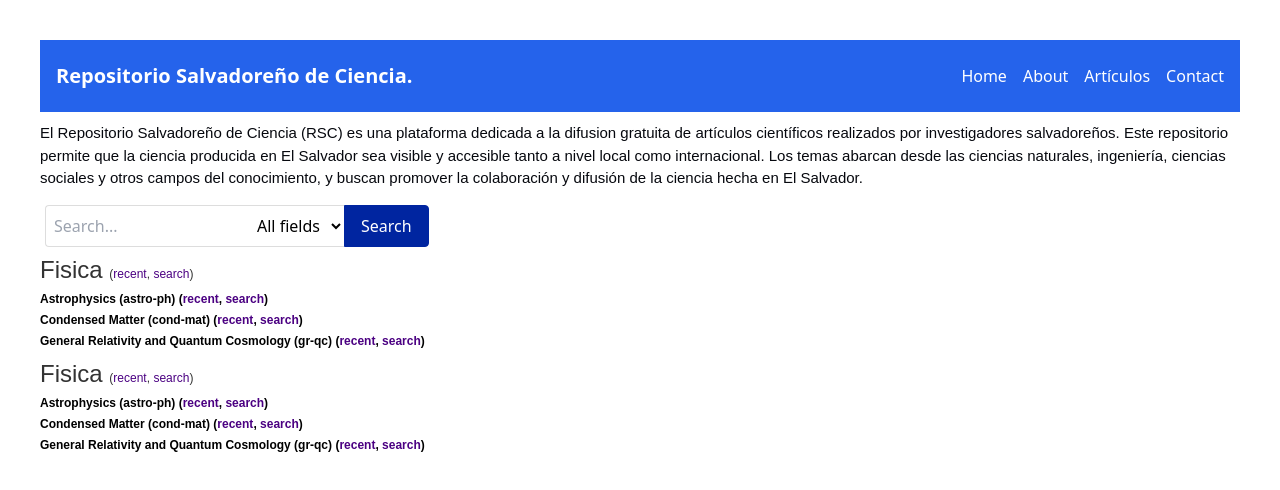
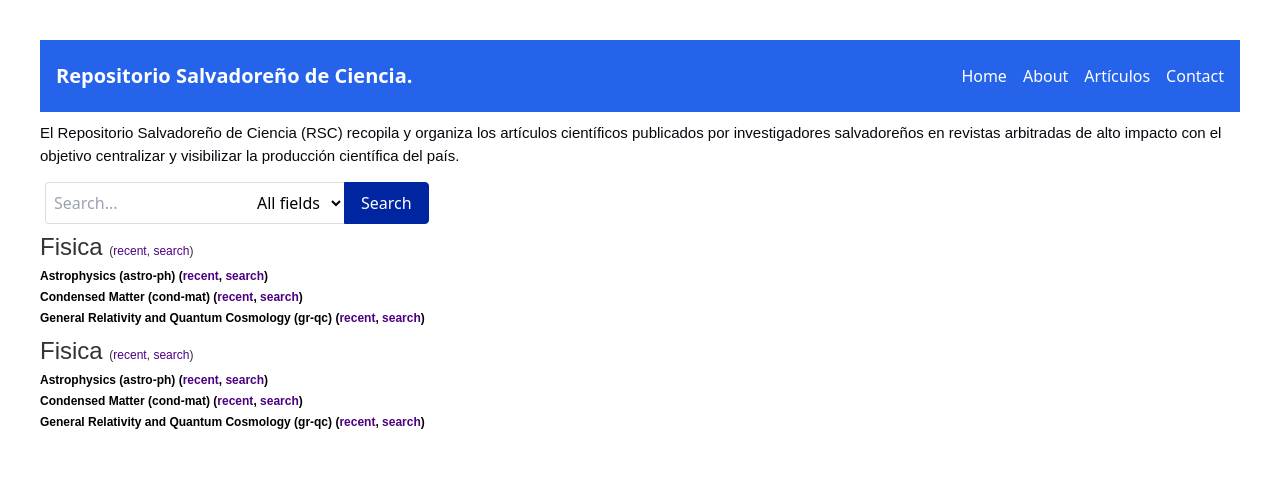
Before and after one commit to jromerooo2/salvadoran_arxiv, a Vue app: page / in a window 1280 px wide. Shown: the top 490 px of the page. Built offline with nearby package versions, Linux system fonts and the light colour scheme.

Commit message:
Update page description

```diff
--- a/src/views/Home.vue
+++ b/src/views/Home.vue
@@ -3,12 +3,9 @@
   <!-- Home page initial description -->
   <div class="container">
     <h3>
-      El Repositorio Salvadoreño de Ciencia (RSC) es una plataforma dedicada a la
-      difusion gratuita de artículos científicos realizados por investigadores salvadoreños.
-      Este repositorio permite que la ciencia producida en El Salvador sea visible y accesible
-      tanto a nivel local como internacional. Los temas abarcan desde las ciencias naturales,
-      ingeniería, ciencias sociales y otros campos del conocimiento, y buscan promover la
-      colaboración y difusión de la ciencia hecha en El Salvador.
+      El Repositorio Salvadoreño de Ciencia (RSC) recopila y organiza los artículos científicos publicados
+      por investigadores salvadoreños en revistas arbitradas de alto impacto con el objetivo centralizar y
+      visibilizar la producción científica del país.
     </h3>
   </div>
 
```
